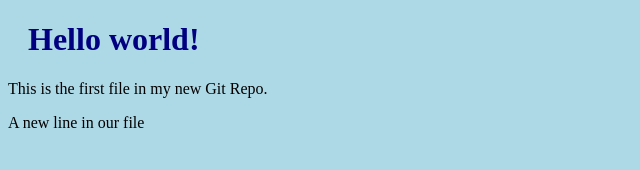
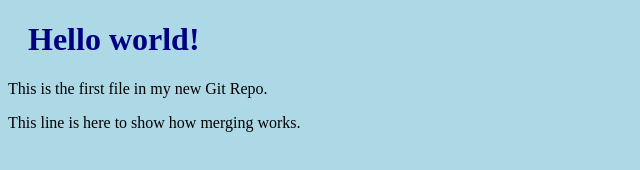
Before and after one commit to benjamin12342/hello-world, a plain HTML site: page index.html in a window 1280 px wide. Shown: the whole page, without its empty margins (0-640 px from the left). Drawn offline with Linux system fonts and the light colour scheme.

Commit message:
updated index.html with emergency fix

```diff
--- a/index.html
+++ b/index.html
@@ -8,6 +8,7 @@
 
 <h1>Hello world!</h1>
 <p>This is the first file in my new Git Repo.</p>
-<p>A new line in our file</p>
+<p>This line is here to show how merging works.</p>
+
 </body>
 </html>
```
